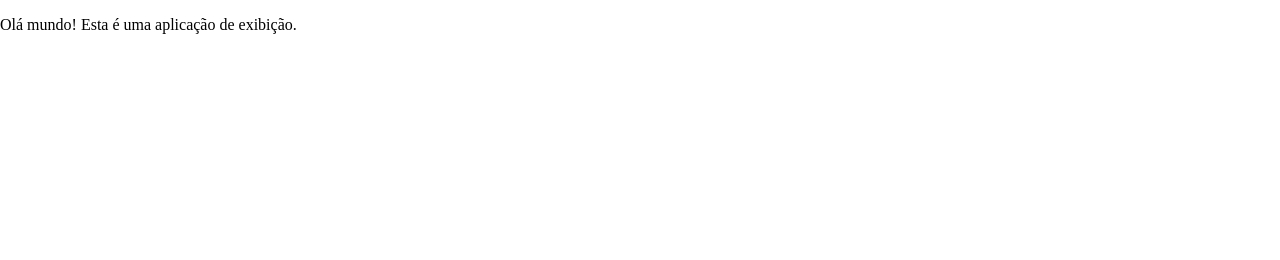
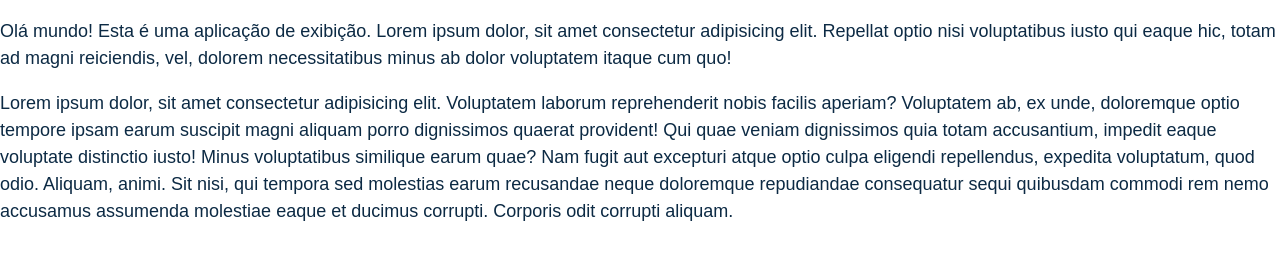
Before and after one commit to screstani/html5-boilerplate-2022-1, a website built with Parcel: page index.html in a window 1280 px wide. Built offline with nearby package versions, Linux system fonts and the light colour scheme.

Commit message:
Tipografia básica.
- Demonstração da sintaxe do HTML e do CSS, e dos diferentes tipos de valores no CSS.

```diff
--- /dev/null
+++ b/css/main.css
@@ -0,0 +1,9 @@
+body {
+  font-family: Arial, Helvetica, sans-serif;
+  font-size: large;
+}
+
+p {
+  color: #0c2a44;
+  line-height: 1.5em;
+}
--- a/index.html
+++ b/index.html
@@ -19,7 +19,26 @@
 <body>
 
   <!-- Add your site or application content here -->
-  <p>Olá mundo! Esta é uma aplicação de exibição.</p>
+  <p>
+    Olá mundo! Esta é uma aplicação de exibição.
+    Lorem ipsum dolor, sit amet consectetur adipisicing elit. Repellat optio nisi
+    voluptatibus iusto qui eaque hic, totam ad magni reiciendis, vel, dolorem
+    necessitatibus minus ab dolor voluptatem itaque cum quo!
+  </p>
+
+  <p>
+    Lorem ipsum dolor, sit amet consectetur adipisicing elit. Voluptatem laborum
+    reprehenderit nobis facilis aperiam? Voluptatem ab, ex unde, doloremque optio
+    tempore ipsam earum suscipit magni aliquam porro dignissimos quaerat provident!
+    Qui quae veniam dignissimos quia totam accusantium, impedit eaque voluptate
+    distinctio iusto! Minus voluptatibus similique earum quae? Nam fugit aut
+    excepturi atque optio culpa eligendi repellendus, expedita voluptatum, quod
+    odio.
+    Aliquam, animi. Sit nisi, qui tempora sed molestias earum recusandae neque
+    doloremque repudiandae consequatur sequi quibusdam commodi rem nemo accusamus
+    assumenda molestiae eaque et ducimus corrupti. Corporis odit corrupti aliquam.
+  </p>
+
   <script src="js/main.js"></script>
 
 </body>
```
